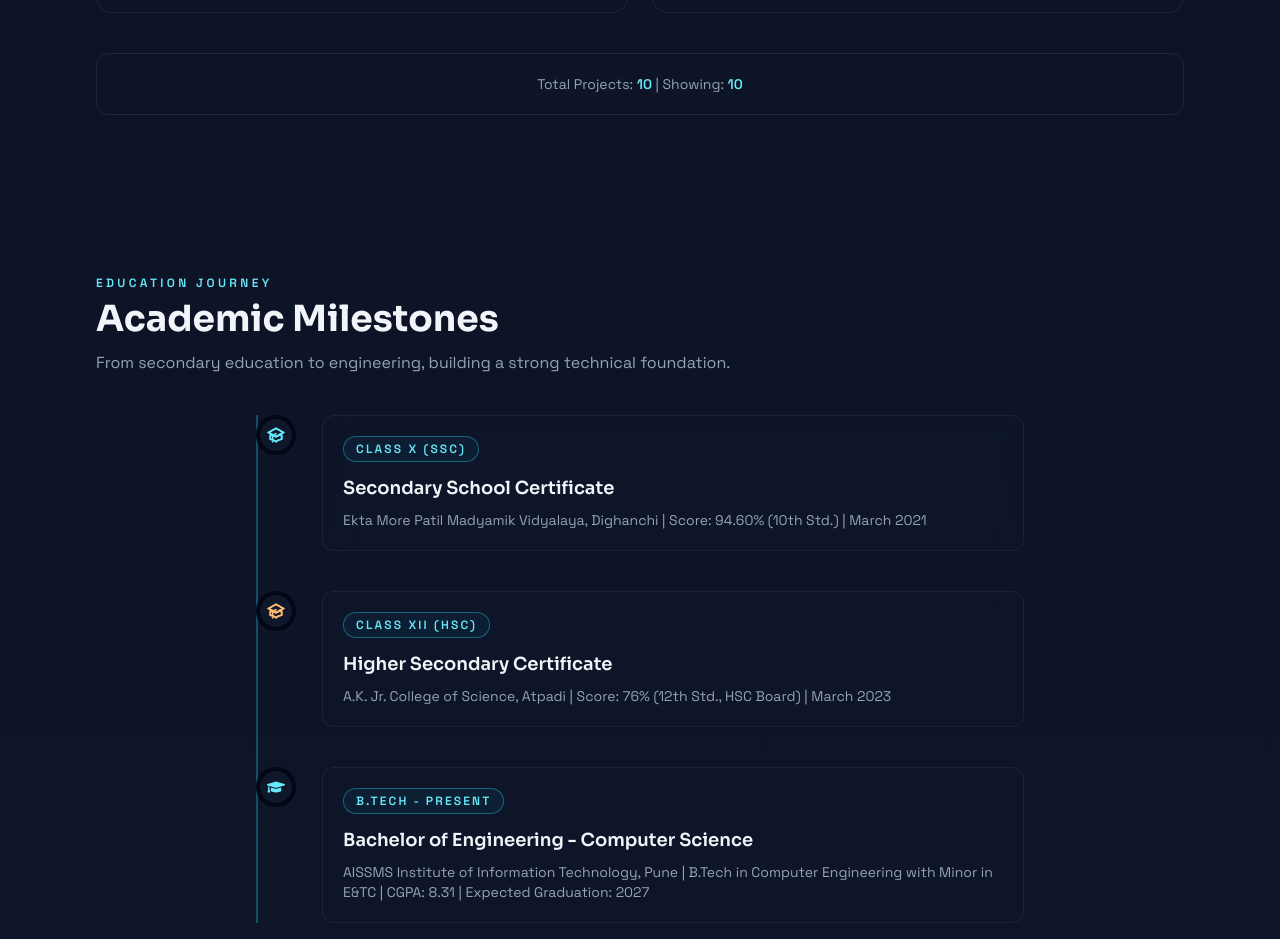
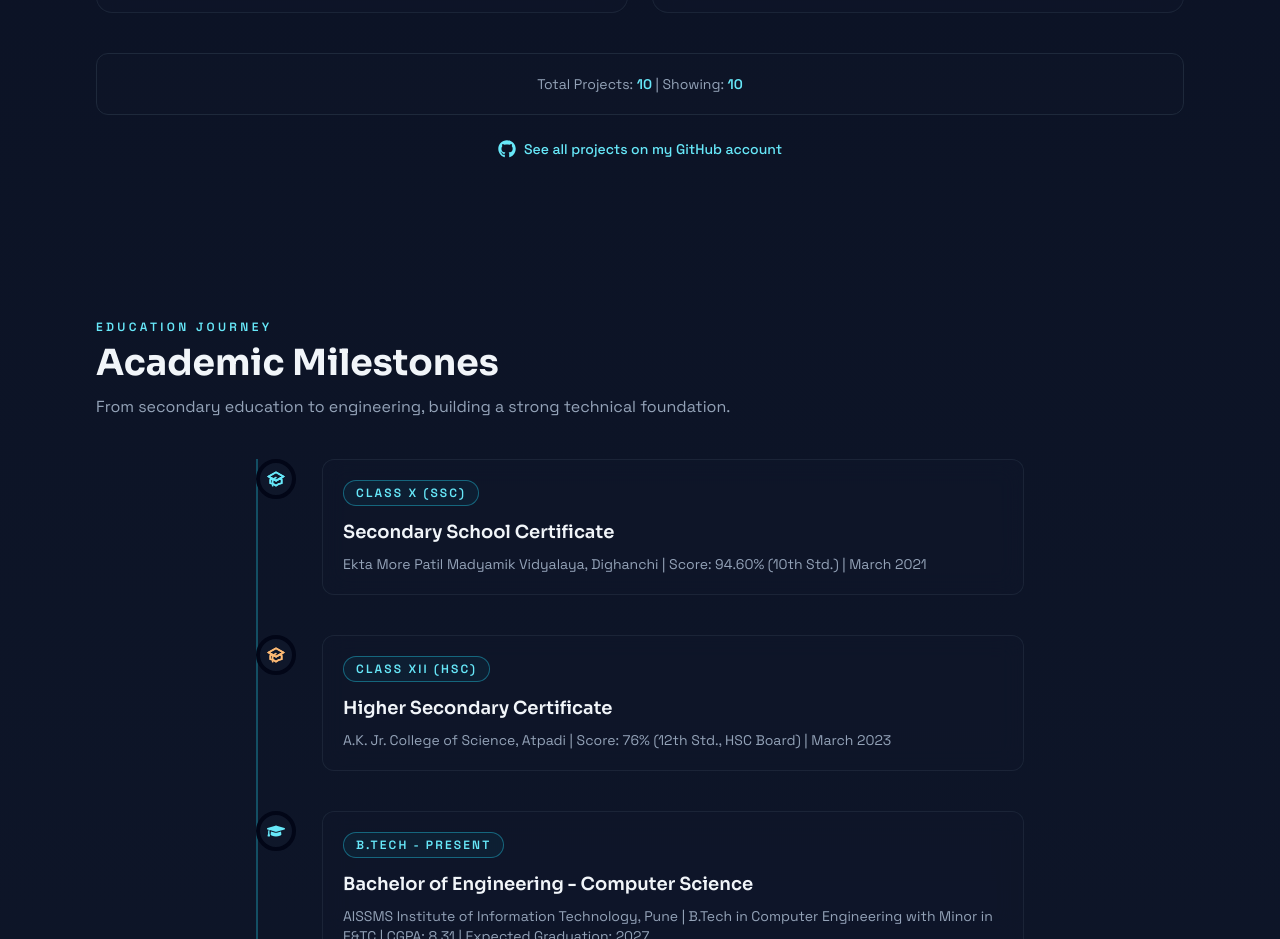
Before and after one commit to akashshingare2005/Portfolio-Website, a React (Vite) app in the folder client/: page / in a window 1280 px wide. Shown: the part 6119-7058 px from the top of the page. Built offline with nearby package versions, Linux system fonts and the light colour scheme; no server answers.

Commit message:
Update portfolio project links

```diff
--- a/client/src/components/Projects.jsx
+++ b/client/src/components/Projects.jsx
@@ -135,6 +135,19 @@ const Projects = () => {
           Total Projects: <span className="font-semibold text-cyan-300">{projects.length}</span> | Showing:{" "}
           <span className="font-semibold text-cyan-300">{filteredProjects.length}</span>
         </motion.div>
+
+        <motion.a
+          href="https://github.com/akashshingare2005"
+          target="_blank"
+          rel="noreferrer"
+          initial={{ opacity: 0, y: 12 }}
+          whileInView={{ opacity: 1, y: 0 }}
+          viewport={{ once: true }}
+          transition={{ delay: 0.4 }}
+          className="mt-6 flex items-center justify-center gap-2 text-sm font-medium text-cyan-300 transition hover:text-cyan-200"
+        >
+          <FaGithub size={18} /> See all projects on my GitHub account
+        </motion.a>
       </div>
     </section>
   );
```
